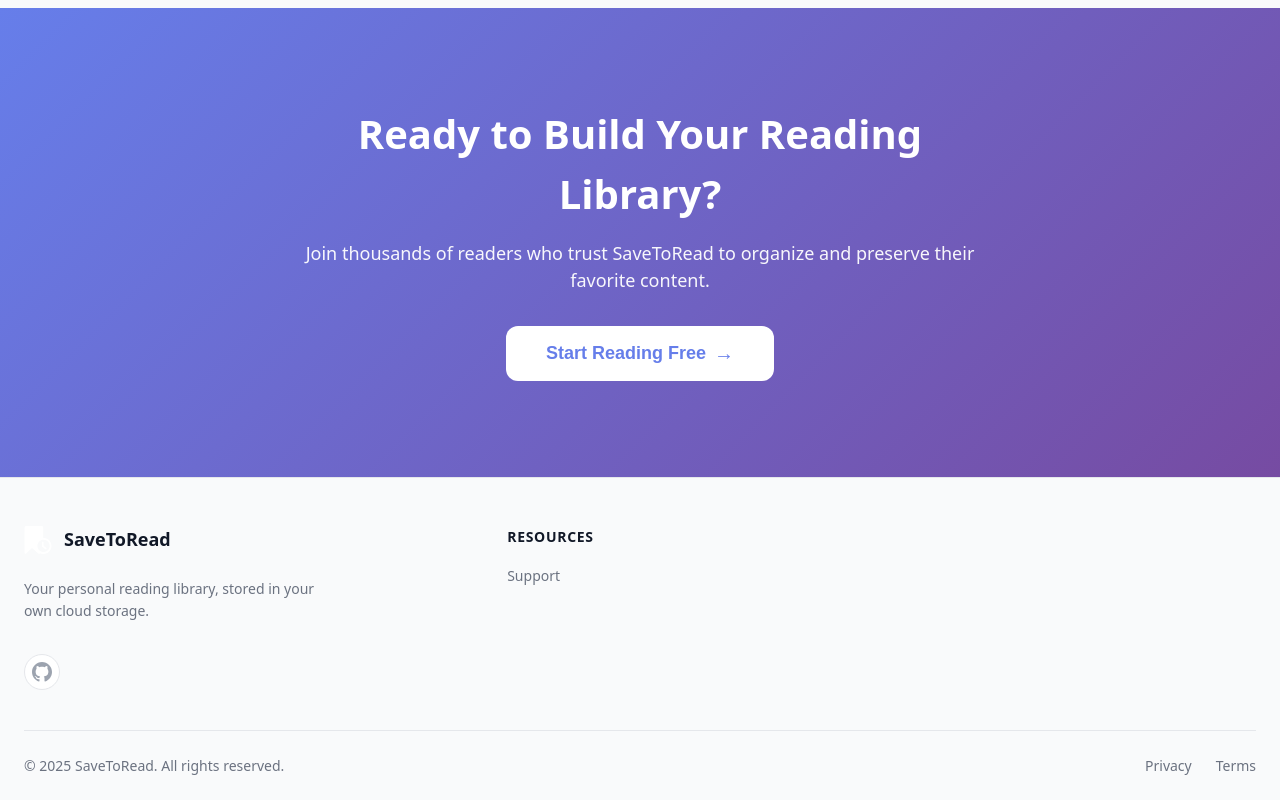
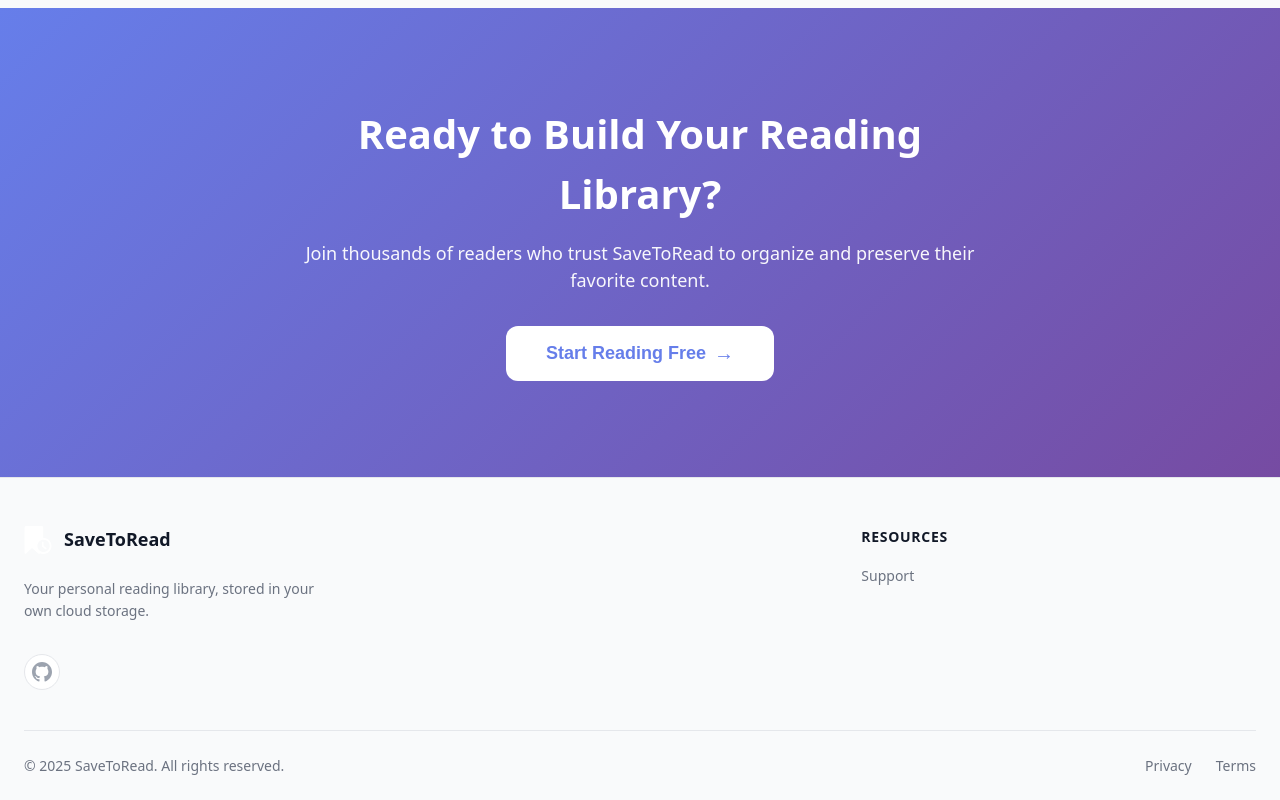
Before and after one commit to yaneyba/SaveToRead, a React (Vite) app in the folder frontend/: page / in a window 1280 px wide. Shown: the part 3772-4572 px from the top of the page. Built offline with nearby package versions, Linux system fonts and the light colour scheme.

Commit message:
fix: Adjust footer layout by modifying grid columns

```diff
--- a/frontend/src/styles/footer.css
+++ b/frontend/src/styles/footer.css
@@ -18,14 +18,14 @@
 
 .footer-content {
   display: grid;
-  grid-template-columns: 2fr 1fr 1fr 1fr;
+  grid-template-columns: 2fr 1fr;
   gap: 3rem;
   margin-bottom: 2.5rem;
 }
 
 @media (max-width: 768px) {
   .footer-content {
-    grid-template-columns: 1fr 1fr;
+    grid-template-columns: 1fr;
     gap: 2rem;
   }
 }
```
